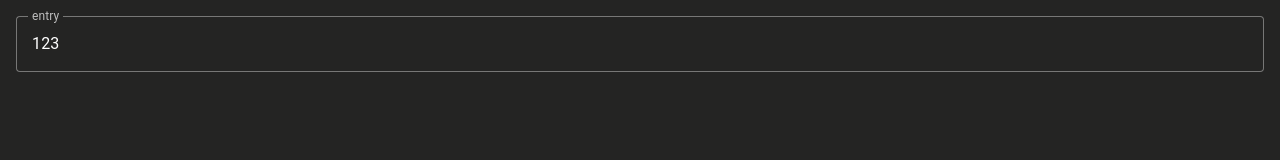
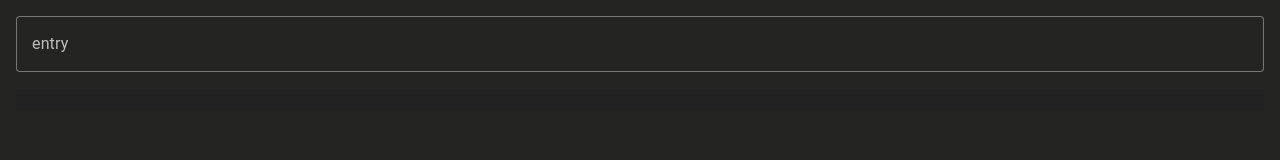
Before and after one commit to hans-pragt/SPNNR, a Vue app: page / in a window 1280 px wide. Shown: the top 160 px of the page. Built offline with nearby package versions, Linux system fonts and the light colour scheme.

Commit message:
Can add or remove items from an entry list.

```diff
--- a/package.json
+++ b/package.json
@@ -13,10 +13,12 @@
     "@mdi/font": "7.2.96",
     "pinia": "^2.0.32",
     "vue": "^3.2.47",
-    "vuetify": "3.1.12"
+    "vuetify": "3.1.12",
+    "uuid": "9.0.0"
   },
   "devDependencies": {
     "@types/node": "^18.14.2",
+    "@types/uuid": "9.0.1",
     "@vitejs/plugin-vue": "^4.0.0",
     "@vue/tsconfig": "^0.1.3",
     "npm-run-all": "^4.1.5",
--- a/src/components/EntriesList.vue
+++ b/src/components/EntriesList.vue
@@ -11,6 +11,27 @@
     >
     </v-text-field>
 
+    <v-list
+      lines = "one"
+    >
+      <v-list-item
+        v-for     = "entry of entries"
+        :key      = "entry.id"
+        :title    = "entry.contents"
+      >
+
+        <!-- Remove Item -->
+        <template v-slot:append>
+          <v-btn
+            icon      = "mdi-delete"
+            variant   = "text"
+            @click    = "removeEntry(entry.id);"
+          ></v-btn>
+        </template>
+
+      </v-list-item>
+    </v-list>
+
   </div>
 </template>
 
@@ -19,18 +40,18 @@
 // #region Imports
 
 /* SPNNR */
-import { useEntriesStore } from '@/stores/entries.store';
+import { useEntriesStore } from '@/stores';
 
 /* Pinia */
 import { storeToRefs } from 'pinia';
 
 // #endregion Imports
 
-// #region New Entry
+// #region Entries
 
-const { newEntry } = storeToRefs(useEntriesStore())
-const { insertNewEntry } = useEntriesStore();
+const { newEntry, entries } = storeToRefs(useEntriesStore())
+const { insertNewEntry, removeEntry } = useEntriesStore();
 
-// #endregion New Entry
+// #endregion Entries
 
 </script>
--- /dev/null
+++ b/src/models/index.ts
@@ -0,0 +1 @@
+export * from './entry.model';
--- a/src/stores/entries.store.ts
+++ b/src/stores/entries.store.ts
@@ -3,9 +3,15 @@
 /* Pinia */
 import { defineStore } from 'pinia';
 
+/* UUID */
+import { v4 } from 'uuid';
+
 /* Vue */
 import type { Ref } from 'vue';
 import { ref } from 'vue';
+
+/* SPNNR */
+import type { Entry } from '@/models';
 
 // #endregion Imports
 
@@ -15,17 +21,37 @@ export const useEntriesStore = defineStore(
 
     // #region Current Entry
 
-    const newEntry : Ref<string> = ref('123');
+    const newEntry : Ref<string> = ref('');
+
+    // #endregion Current Entry
+
+    // #region Entries
+
+    const entries : Ref<Array<Entry>> = ref([]);
+
     function insertNewEntry() {
+      entries.value.push({
+        id:       v4(),
+        contents: newEntry.value
+      });
+
+      // Reset for next entry:
       newEntry.value = '';
     }
 
-    // #endregion Current Entry
+    function removeEntry(id : string) {
+      entries.value = entries.value.filter(e => e.id !== id);
+    }
+
+    // #endregion Entries
 
     return {
 
       newEntry,
-      insertNewEntry
+      insertNewEntry,
+      removeEntry,
+
+      entries
 
     }
 
--- /dev/null
+++ b/src/stores/index.ts
@@ -0,0 +1 @@
+export * from './entries.store';
```
Also changed, not shown: src/models/entry.model.ts (added, +20 -0 lines), src/stores/counter.ts (deleted, +0 -12 lines), 1 other file (tests, documents, lock files or other folders).
